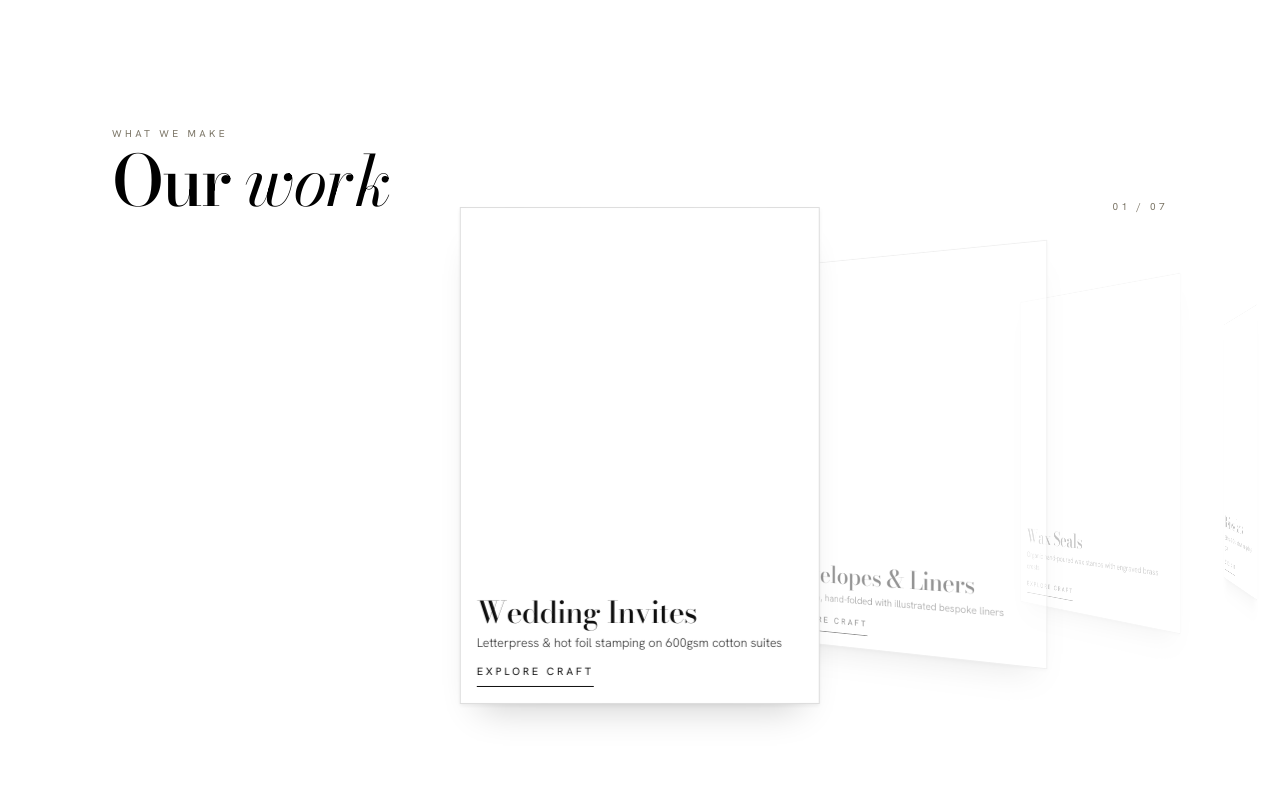
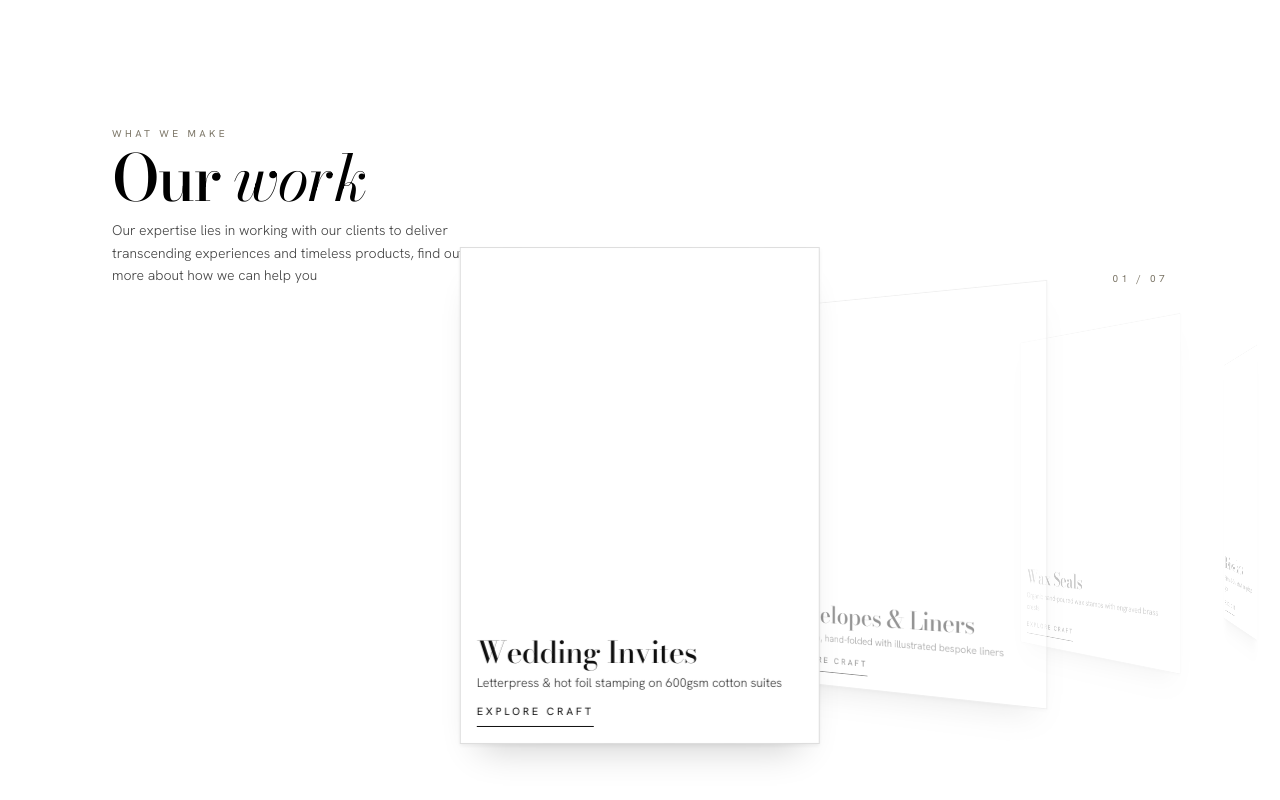
Before and after one commit to khiasu/FamousLetterPress, a Next.js app: page / in a window 1280 px wide. Shown: the part 1181-1981 px from the top of the page. Built offline with nearby package versions, Linux system fonts and the light colour scheme; grey boxes are pictures that could not be loaded.

Commit message:
feat: add client intro paragraph directly after Our work title in 3D rotating cards section on homepage

```diff
--- a/src/components/home/WhatWeMakeSection.tsx
+++ b/src/components/home/WhatWeMakeSection.tsx
@@ -276,13 +276,16 @@ export function WhatWeMakeSection() {
           <div className="w svh flex justify-between items-end w-full mb-3">
             <div>
               <p className="k">What we make</p>
-              <h2 className="d text-[clamp(38px,10vw,70px)] mt-1.5 font-serif">
+              <h2 className="d text-[clamp(36px,9vw,64px)] mt-1.5 font-serif text-black leading-[0.95]">
                 Our <i>work</i>
               </h2>
+              <p className="text-xs sm:text-sm text-[#444] font-light max-w-[46ch] leading-relaxed mt-2.5">
+                Our expertise lies in working with our clients to deliver transcending experiences and timeless products, find out more about how we can help you
+              </p>
             </div>
             <p
               ref={counterRef}
-              className="k text-[10px] tracking-[0.28em] text-[#7b7566] select-none"
+              className="k text-[10px] tracking-[0.28em] text-[#7b7566] select-none self-start sm:self-end shrink-0"
             >
               01 / 0{n}
             </p>
```
